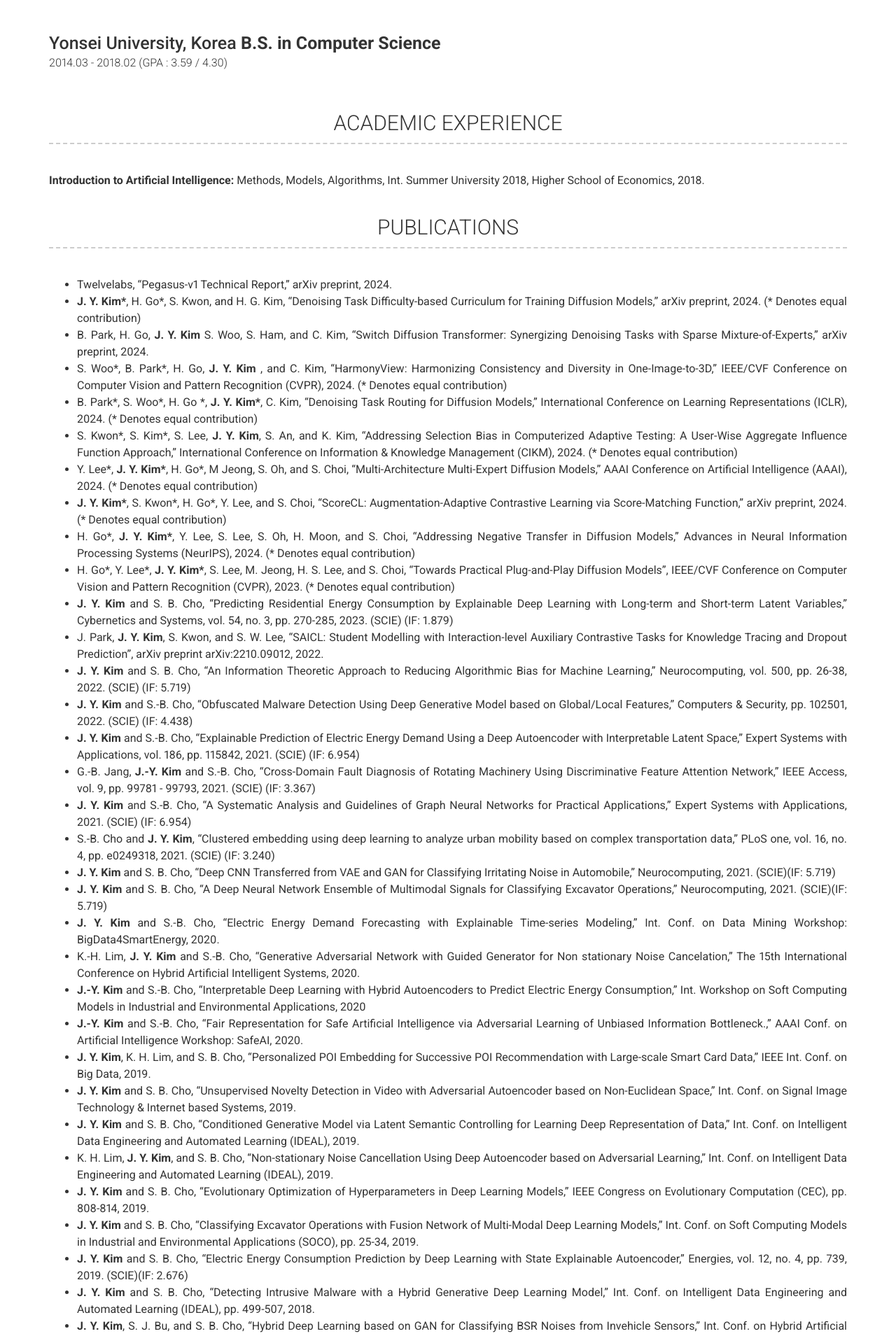
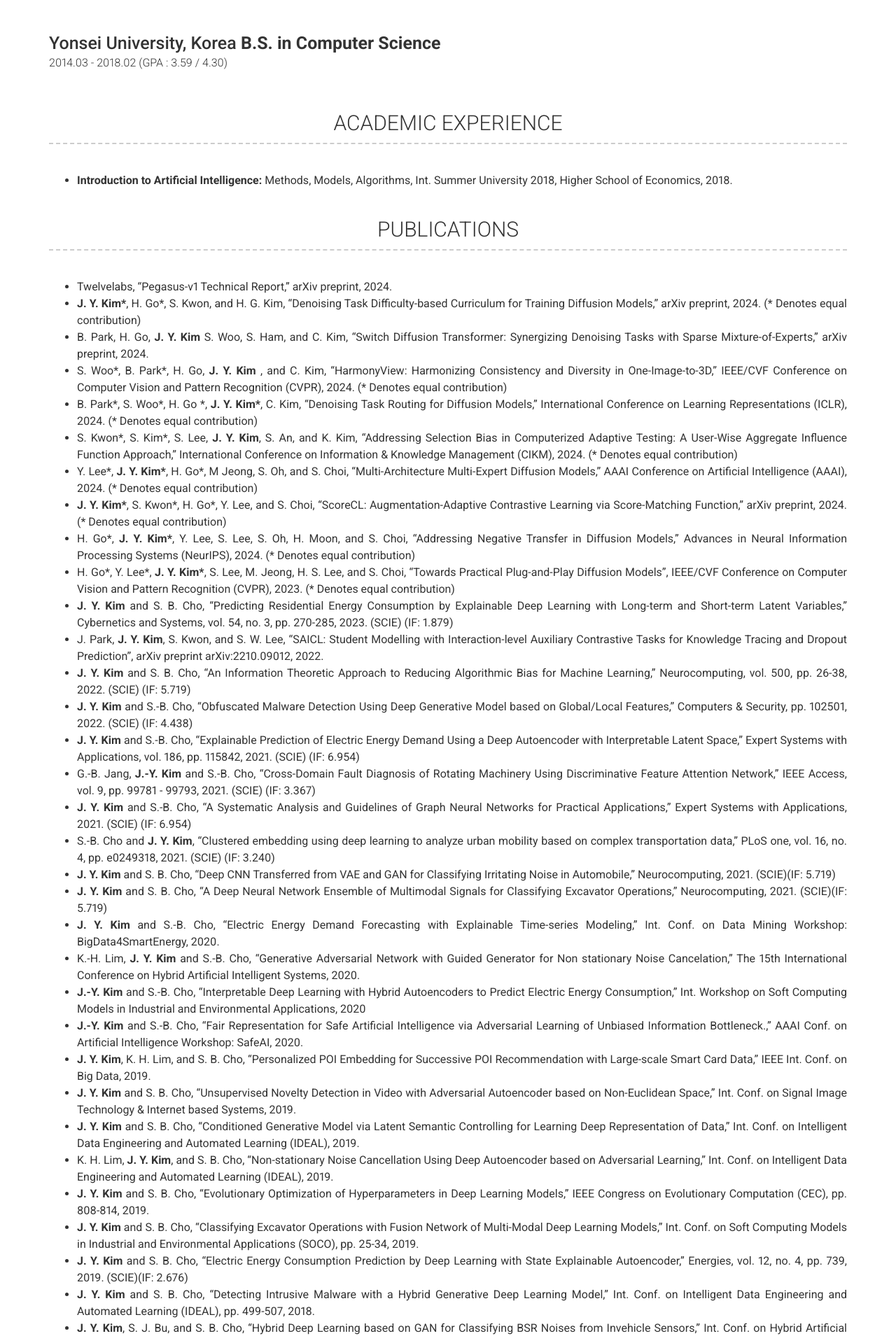
Before and after one commit to seahl0119/JYKim.github.io, a Jekyll site: the page built from index.md, in a window 1280 px wide. Shown: the part 1239-3148 px from the top of the page at 70% size. Built offline with Jekyll 4.4.1, drawn with Linux system fonts in a browser that asks for light colours; nearby versions of some CDN libraries.

```diff
--- a/_config.yml
+++ b/_config.yml
@@ -114,7 +114,7 @@ content:
   - title: ACADEMIC EXPERIENCE
     layout: text
     content: | # this will include new lines to allow paragraphs
-      <strong> Introduction to Artificial Intelligence:</strong> Methods, Models, Algorithms, Int. Summer University 2018,  Higher School of Economics, 2018.
+      - <strong> Introduction to Artificial Intelligence:</strong> Methods, Models, Algorithms, Int. Summer University 2018,  Higher School of Economics, 2018.
 
 
 
```
